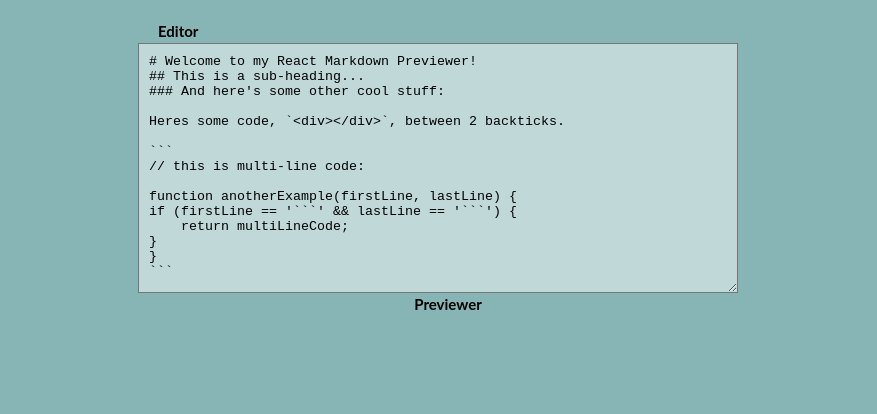
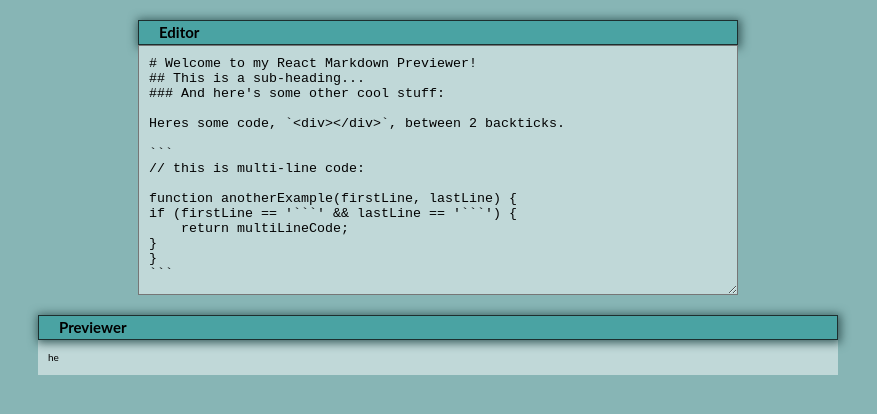
Before and after one commit to CodeVee/fcc-markdown, a plain HTML site: page index.html in a window 1280 px wide. Shown: the whole page, without its empty margins (202-1079 px from the left). Drawn offline with Linux system fonts and the light colour scheme.

Commit message:
added preview style

```diff
--- a/css/style.css
+++ b/css/style.css
@@ -34,7 +34,7 @@ html {
     flex-direction: column;
 }
 
-.editor__header {
+.header {
     height: 2.5rem;
     background-color: var(--header-color);
     box-shadow: 1px 1px 10px 2px var(--shadow-color);
@@ -52,3 +52,13 @@ html {
     background-color: var(--area-color);
     padding: 1rem;
 }
+
+.previewer__wrapper {
+    width: 800px;
+    margin-top: 2rem;
+    background-color: var(--area-color);
+}
+
+#preview {
+    padding: 1rem;
+}
--- a/index.html
+++ b/index.html
@@ -60,6 +60,7 @@ And here. | Okay. | I think we get it.
         </div>
         <div class="previewer__wrapper">
             <div class="header"><span>Previewer</span></div>
+            <div id="preview">he</div>
         </div>
     </main>
     <script src="js/main.js"></script>
```
